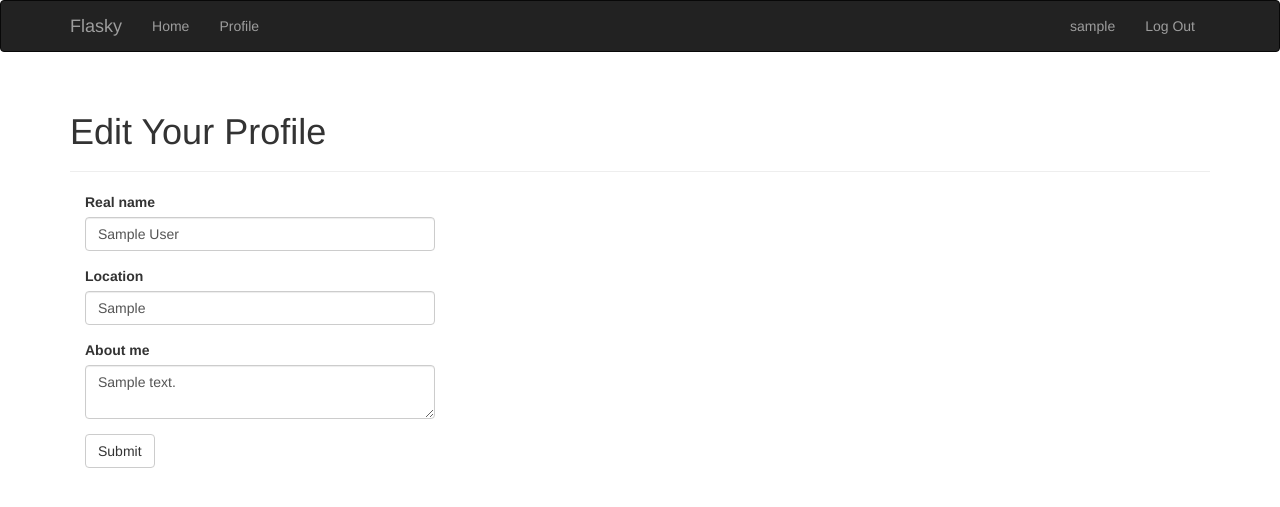
After one commit to yangchen1711/flaske, a Flask app: page /edit-profile in a window 1280 px wide. The commit adds this page. Shown: the top 507 px of the page. Run offline with Flask 2, Linux system fonts and the light colour scheme; a user stored in the database is signed in; tables that the repository leaves empty hold one stand-in row (values such as "Sample post"); some libraries are stand-ins or nearby versions.

Commit message:
完成用户级别的资料编辑及显示

```diff
--- a/app/main/forms.py
+++ b/app/main/forms.py
@@ -1,8 +1,15 @@
 from flask_wtf import FlaskForm
-from wtforms import StringField, SubmitField
-from wtforms.validators import DataRequired
+from wtforms import StringField, SubmitField, TextAreaField
+from wtforms.validators import DataRequired, Length
 
 
 class NameForm(FlaskForm):
     name = StringField('What is your name?', validators=[DataRequired()])
     submit = SubmitField('Submit')
+
+
+class EditProfileForm(FlaskForm):
+    name = StringField('Real name', validators=[Length(0, 64)])
+    location = StringField('Location', validators=[Length(0, 64)])
+    about_me = TextAreaField('About me')
+    submit = SubmitField('Submit')
--- a/app/main/views.py
+++ b/app/main/views.py
@@ -1,9 +1,10 @@
-from flask import render_template, session, redirect, url_for, current_app
+from flask import render_template, session, redirect, url_for, current_app, flash
 from .. import db
 from ..models import User
 from ..email import send_email
 from . import main
-from .forms import NameForm
+from .forms import NameForm, EditProfileForm
+from flask_login import login_required, current_user
 
 
 @main.route('/', methods=['GET', 'POST'])
@@ -33,3 +34,21 @@ def user(username):
     # if user is None:
     #     abort(404)
     return render_template('user.html', user=user)
+
+
+@main.route('/edit-profile', methods=['GET', 'POST'])
+@login_required
+def edit_profile():
+    form = EditProfileForm()
+    if form.validate_on_submit():
+        current_user.name = form.name.data
+        current_user.location = form.location.data
+        current_user.about_me = form.about_me.data
+        db.session.add(current_user)
+        flash('Your profile has been updated.')
+        return redirect(url_for('.user', username=current_user.username))
+
+    form.name.data = current_user.name
+    form.location.data = current_user.location
+    form.about_me.data = current_user.about_me
+    return render_template('edit_profile.html', form=form)
--- a/app/templates/base.html
+++ b/app/templates/base.html
@@ -29,9 +29,11 @@
             </ul>
             <ul class="nav navbar-nav navbar-right">
                 {% if current_user.is_authenticated %}
-                <li><a href="{{ url_for('auth.logout') }}">Log Out</a></li>
+                    <li><a href="{{ url_for('main.user', username=current_user.username) }}">{{ current_user.username }}</a></li>
+
+                    <li><a href="{{ url_for('auth.logout') }}">Log Out</a></li>
                 {% else %}
-                <li><a href="{{ url_for('auth.login') }}">Log In</a></li>
+                    <li><a href="{{ url_for('auth.login') }}">Log In</a></li>
                 {% endif %}
             </ul>
         </div>
--- /dev/null
+++ b/app/templates/edit_profile.html
@@ -0,0 +1,13 @@
+{% extends "base.html" %}
+{% import "bootstrap/wtf.html" as wtf %}
+
+{% block title %}Flasky - Edit Profile{% endblock %}
+
+{% block page_content %}
+<div class="page-header">
+    <h1>Edit Your Profile</h1>
+</div>
+<div class="col-md-4">
+    {{ wtf.quick_form(form) }}
+</div>
+{% endblock %}
```
Also changed, not shown: app/templates/user.html (+7 -0 lines).
